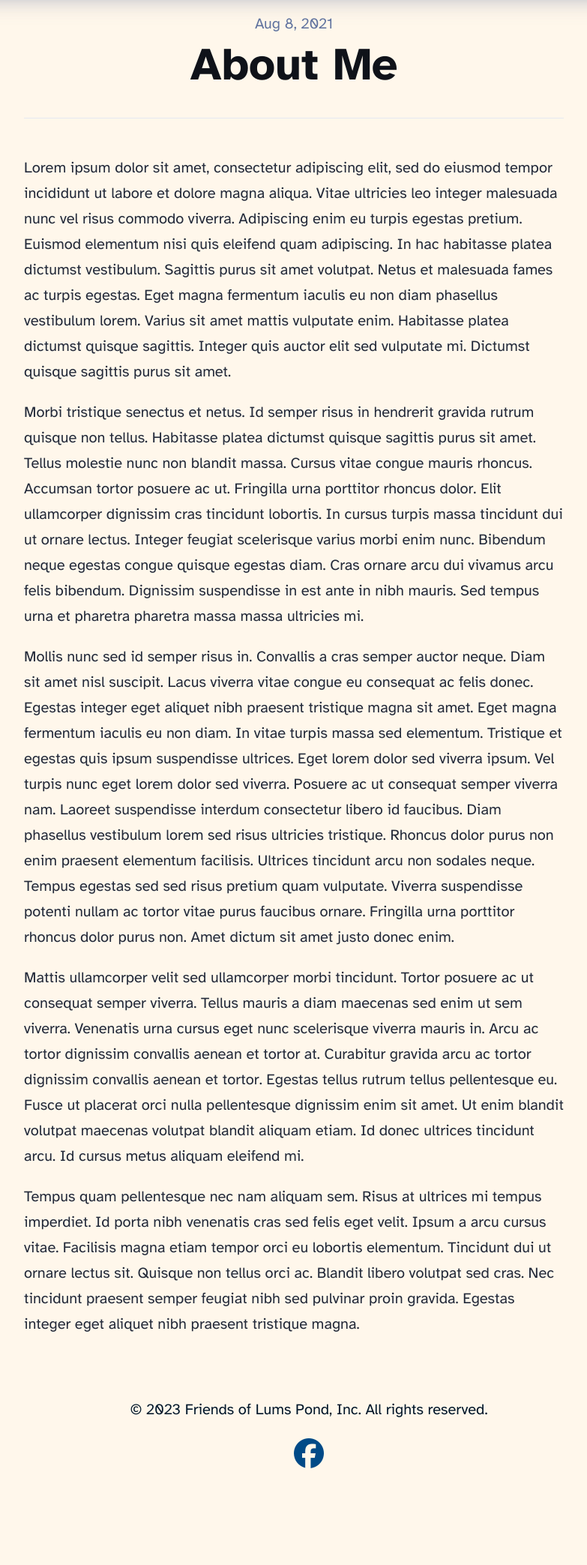
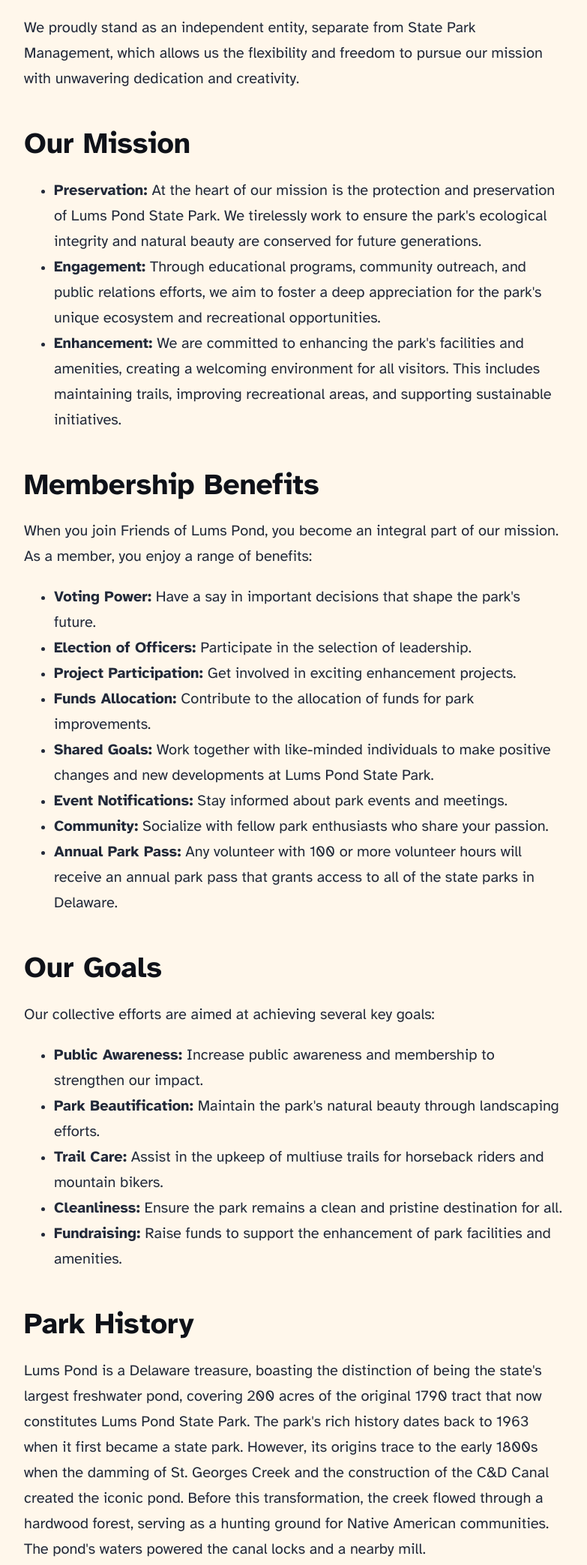
Before and after one commit to bmey/friends-of-lums-pond, an Astro site: page /friends-of-lums-pond/about in a window 1280 px wide. Shown: the part 605-2692 px from the top of the page at 75% size, without its empty margins (228-1011 px from the left). Before the commit the page ends 2650 px from the top, so only its background shows below. Built offline with nearby package versions, Linux system fonts and the light colour scheme; Astro itself is replaced by a stand-in of ours; a web font is replaced by a local one.

Commit message:
add about content

```diff
--- /dev/null
+++ b/src/layouts/SecondaryPage.astro
@@ -0,0 +1,71 @@
+---
+import BaseHead from '../components/BaseHead.astro';
+import Header from '../components/Header.astro';
+import Footer from '../components/Footer.astro';
+import { SITE_DESCRIPTION } from '../consts';
+
+interface Props {
+	title: string;
+	description?: string;
+	heroImage?: string;
+}
+
+const { title, description, heroImage } = Astro.props;
+---
+
+<html lang="en">
+	<head>
+		<BaseHead title={title} description={description || SITE_DESCRIPTION} />
+		<style>
+			main {
+				width: calc(100% - 2em);
+				max-width: 100%;
+				margin: 0;
+			}
+			.hero-image {
+				width: 100%;
+			}
+			.hero-image img {
+				display: block;
+				margin: 0 auto;
+				border-radius: 12px;
+				box-shadow: var(--box-shadow);
+			}
+			.prose {
+				width: 720px;
+				max-width: calc(100% - 2em);
+				margin: auto;
+				padding: 1em;
+				color: rgb(var(--gray-dark));
+			}
+			.title {
+				margin-bottom: 1em;
+				padding: 1em 0;
+				text-align: center;
+				line-height: 1;
+			}
+			.title h1 {
+				margin: 0 0 0.5em 0;
+			}
+		</style>
+	</head>
+
+	<body>
+		<Header />
+		<main>
+			<article>
+				<div class="hero-image">
+					{heroImage && <img width={1020} height={510} src={heroImage} alt="" />}
+				</div>
+				<div class="prose">
+					<div class="title">
+						<h1>{title}</h1>
+						<hr />
+					</div>
+					<slot />
+				</div>
+			</article>
+		</main>
+		<Footer />
+	</body>
+</html>
--- a/src/pages/about.astro
+++ b/src/pages/about.astro
@@ -1,62 +1,189 @@
 ---
-import Layout from '../layouts/BlogPost.astro';
+import Layout from "../layouts/SecondaryPage.astro";
 ---
 
-<Layout
-	title="About Me"
-	description="Lorem ipsum dolor sit amet"
-	pubDate={new Date('August 08 2021')}
-	heroImage="/blog-placeholder-about.jpg"
->
+<Layout title="About">
 	<p>
-		Lorem ipsum dolor sit amet, consectetur adipiscing elit, sed do eiusmod tempor incididunt ut
-		labore et dolore magna aliqua. Vitae ultricies leo integer malesuada nunc vel risus commodo
-		viverra. Adipiscing enim eu turpis egestas pretium. Euismod elementum nisi quis eleifend quam
-		adipiscing. In hac habitasse platea dictumst vestibulum. Sagittis purus sit amet volutpat. Netus
-		et malesuada fames ac turpis egestas. Eget magna fermentum iaculis eu non diam phasellus
-		vestibulum lorem. Varius sit amet mattis vulputate enim. Habitasse platea dictumst quisque
-		sagittis. Integer quis auctor elit sed vulputate mi. Dictumst quisque sagittis purus sit amet.
+		Welcome to Friends of Lums Pond, Inc., a dedicated nonprofit
+		organization committed to the preservation and enhancement of Lums Pond
+		State Park, Delaware's natural gem. Established in 2002, we are a
+		passionate group of volunteers operating independently from Delaware
+		State Parks. Our mission is to safeguard and enrich the park through
+		meticulous needs assessment, transformative enhancement projects,
+		effective public relations, and engaging educational initiatives.
 	</p>
 
+	<h3>Our Independence</h3>
+
 	<p>
-		Morbi tristique senectus et netus. Id semper risus in hendrerit gravida rutrum quisque non
-		tellus. Habitasse platea dictumst quisque sagittis purus sit amet. Tellus molestie nunc non
-		blandit massa. Cursus vitae congue mauris rhoncus. Accumsan tortor posuere ac ut. Fringilla urna
-		porttitor rhoncus dolor. Elit ullamcorper dignissim cras tincidunt lobortis. In cursus turpis
-		massa tincidunt dui ut ornare lectus. Integer feugiat scelerisque varius morbi enim nunc.
-		Bibendum neque egestas congue quisque egestas diam. Cras ornare arcu dui vivamus arcu felis
-		bibendum. Dignissim suspendisse in est ante in nibh mauris. Sed tempus urna et pharetra pharetra
-		massa massa ultricies mi.
+		We proudly stand as an independent entity, separate from State Park
+		Management, which allows us the flexibility and freedom to pursue our
+		mission with unwavering dedication and creativity.
 	</p>
 
+	<h3>Our Mission</h3>
+	<ul>
+		<li>
+			<b>Preservation:</b> At the heart of our mission is the protection
+			and preservation of Lums Pond State Park. We tirelessly work to
+			ensure the park's ecological integrity and natural beauty are
+			conserved for future generations.
+		</li>
+		<li>
+			<b>Engagement:</b> Through educational programs, community outreach,
+			and public relations efforts, we aim to foster a deep appreciation
+			for the park's unique ecosystem and recreational opportunities.
+		</li>
+		<li>
+			<b>Enhancement:</b> We are committed to enhancing the park's
+			facilities and amenities, creating a welcoming environment for all
+			visitors. This includes maintaining trails, improving recreational
+			areas, and supporting sustainable initiatives.
+		</li>
+	</ul>
+
+	<h3>Membership Benefits</h3>
 	<p>
-		Mollis nunc sed id semper risus in. Convallis a cras semper auctor neque. Diam sit amet nisl
-		suscipit. Lacus viverra vitae congue eu consequat ac felis donec. Egestas integer eget aliquet
-		nibh praesent tristique magna sit amet. Eget magna fermentum iaculis eu non diam. In vitae
-		turpis massa sed elementum. Tristique et egestas quis ipsum suspendisse ultrices. Eget lorem
-		dolor sed viverra ipsum. Vel turpis nunc eget lorem dolor sed viverra. Posuere ac ut consequat
-		semper viverra nam. Laoreet suspendisse interdum consectetur libero id faucibus. Diam phasellus
-		vestibulum lorem sed risus ultricies tristique. Rhoncus dolor purus non enim praesent elementum
-		facilisis. Ultrices tincidunt arcu non sodales neque. Tempus egestas sed sed risus pretium quam
-		vulputate. Viverra suspendisse potenti nullam ac tortor vitae purus faucibus ornare. Fringilla
-		urna porttitor rhoncus dolor purus non. Amet dictum sit amet justo donec enim.
+		When you join Friends of Lums Pond, you become an integral part of our
+		mission. As a member, you enjoy a range of benefits:
+	</p>
+	<ul>
+		<li>
+			<b>Voting Power:</b> Have a say in important decisions that shape
+			the park's future.
+		</li>
+		<li>
+			<b>Election of Officers:</b> Participate in the selection of
+			leadership.
+		</li>
+		<li>
+			<b>Project Participation:</b> Get involved in exciting enhancement
+			projects.
+		</li>
+		<li>
+			<b>Funds Allocation:</b> Contribute to the allocation of funds for
+			park improvements.
+		</li>
+		<li>
+			<b>Shared Goals:</b> Work together with like-minded individuals to
+			make positive changes and new developments at Lums Pond State Park.
+		</li>
+		<li>
+			<b>Event Notifications:</b> Stay informed about park events and
+			meetings.
+		</li>
+		<li>
+			<b>Community:</b> Socialize with fellow park enthusiasts who share
+			your passion.
+		</li>
+		<li>
+			<b>Annual Park Pass:</b> Any volunteer with 100 or more volunteer
+			hours will receive an annual park pass that grants access to all of
+			the state parks in Delaware.
+		</li>
+	</ul>
+	<h3>Our Goals</h3>
+	<p>Our collective efforts are aimed at achieving several key goals:</p>
+	<ul>
+		<li>
+			<b>Public Awareness:</b> Increase public awareness and membership to
+			strengthen our impact.
+		</li>
+		<li>
+			<b>Park Beautification:</b> Maintain the park's natural beauty
+			through landscaping efforts.
+		</li>
+		<li>
+			<b>Trail Care:</b> Assist in the upkeep of multiuse trails for
+			horseback riders and mountain bikers.
+		</li>
+		<li>
+			<b>Cleanliness:</b> Ensure the park remains a clean and pristine
+			destination for all.
+		</li>
+		<li>
+			<b>Fundraising:</b> Raise funds to support the enhancement of park
+			facilities and amenities.
+		</li>
+	</ul>
+	<h3>Park History</h3>
+	<p>
+		Lums Pond is a Delaware treasure, boasting the distinction of being the
+		state's largest freshwater pond, covering 200 acres of the original 1790
+		tract that now constitutes Lums Pond State Park. The park's rich history
+		dates back to 1963 when it first became a state park. However, its
+		origins trace to the early 1800s when the damming of St. Georges Creek
+		and the construction of the C&D Canal created the iconic pond. Before
+		this transformation, the creek flowed through a hardwood forest, serving
+		as a hunting ground for Native American communities. The pond's waters
+		powered the canal locks and a nearby mill.
+	</p>
+	<h3>Park Features</h3>
+	<p>
+		Lums Pond State Park offers a diverse array of features and amenities to
+		delight visitors of all ages:
 	</p>
 
+	<ul>
+		<li>
+			<b>Scenic Trails:</b> Explore over 10 miles of picturesque hiking
+			and biking trails.
+		</li>
+		<li>
+			<b>Picnic Areas:</b> Enjoy shaded spots for picnicking and
+			relaxation.
+		</li>
+		<li>
+			<b> Playground:</b> Children aged 5-12 can have a blast on our
+			playground, divided into age-appropriate sections.
+		</li>
+		<li>
+			<b>Nature Center:</b> Immerse yourself in the wonders of nature
+			through year-round programming, including day camps, field trips,
+			and public programs.
+		</li>
+		<li>
+			<b>Sports Galore:</b> Engage in various sporting activities,
+			including volleyball, softball, horseshoes, cricket, disc golf, and
+			horseback riding.
+		</li>
+		<li>
+			<b> Boating:</b> Launch your boat, rent canoes, kayaks, paddle, or
+			rowboats, and discover the park from its tranquil waters.
+		</li>
+		<li>
+			<b> Fishing:</b> Enjoy year-round fishing in the serene surroundings
+			of the pond.
+		</li>
+		<li>
+			<b> Pavilions:</b> Host gatherings at one of our five pavilions
+			available for rent.
+		</li>
+		<li>
+			<b> Campground:</b> Experience the newly renovated campground
+			offering sites with three-point hookups (water, electric, and
+			sewer).
+		</li>
+		<li>
+			<b>Dog Park:</b> Let your furry friends roam freely in our off-leash
+			dog park.
+		</li>
+	</ul>
+
+	<hr />
 	<p>
-		Mattis ullamcorper velit sed ullamcorper morbi tincidunt. Tortor posuere ac ut consequat semper
-		viverra. Tellus mauris a diam maecenas sed enim ut sem viverra. Venenatis urna cursus eget nunc
-		scelerisque viverra mauris in. Arcu ac tortor dignissim convallis aenean et tortor at. Curabitur
-		gravida arcu ac tortor dignissim convallis aenean et tortor. Egestas tellus rutrum tellus
-		pellentesque eu. Fusce ut placerat orci nulla pellentesque dignissim enim sit amet. Ut enim
-		blandit volutpat maecenas volutpat blandit aliquam etiam. Id donec ultrices tincidunt arcu. Id
-		cursus metus aliquam eleifend mi.
-	</p>
-
-	<p>
-		Tempus quam pellentesque nec nam aliquam sem. Risus at ultrices mi tempus imperdiet. Id porta
-		nibh venenatis cras sed felis eget velit. Ipsum a arcu cursus vitae. Facilisis magna etiam
-		tempor orci eu lobortis elementum. Tincidunt dui ut ornare lectus sit. Quisque non tellus orci
-		ac. Blandit libero volutpat sed cras. Nec tincidunt praesent semper feugiat nibh sed pulvinar
-		proin gravida. Egestas integer eget aliquet nibh praesent tristique magna.
+		Join us on this remarkable journey as we continue to champion Lums Pond
+		State Park, creating a lasting legacy for generations to come. Together,
+		we can make a difference in preserving the natural wonders of our
+		beloved park.
 	</p>
 </Layout>
+
+<style>
+	h3 {
+		margin-top: 3rem;
+	}
+	hr {
+		margin: 3rem 0;
+	}
+</style>
```
